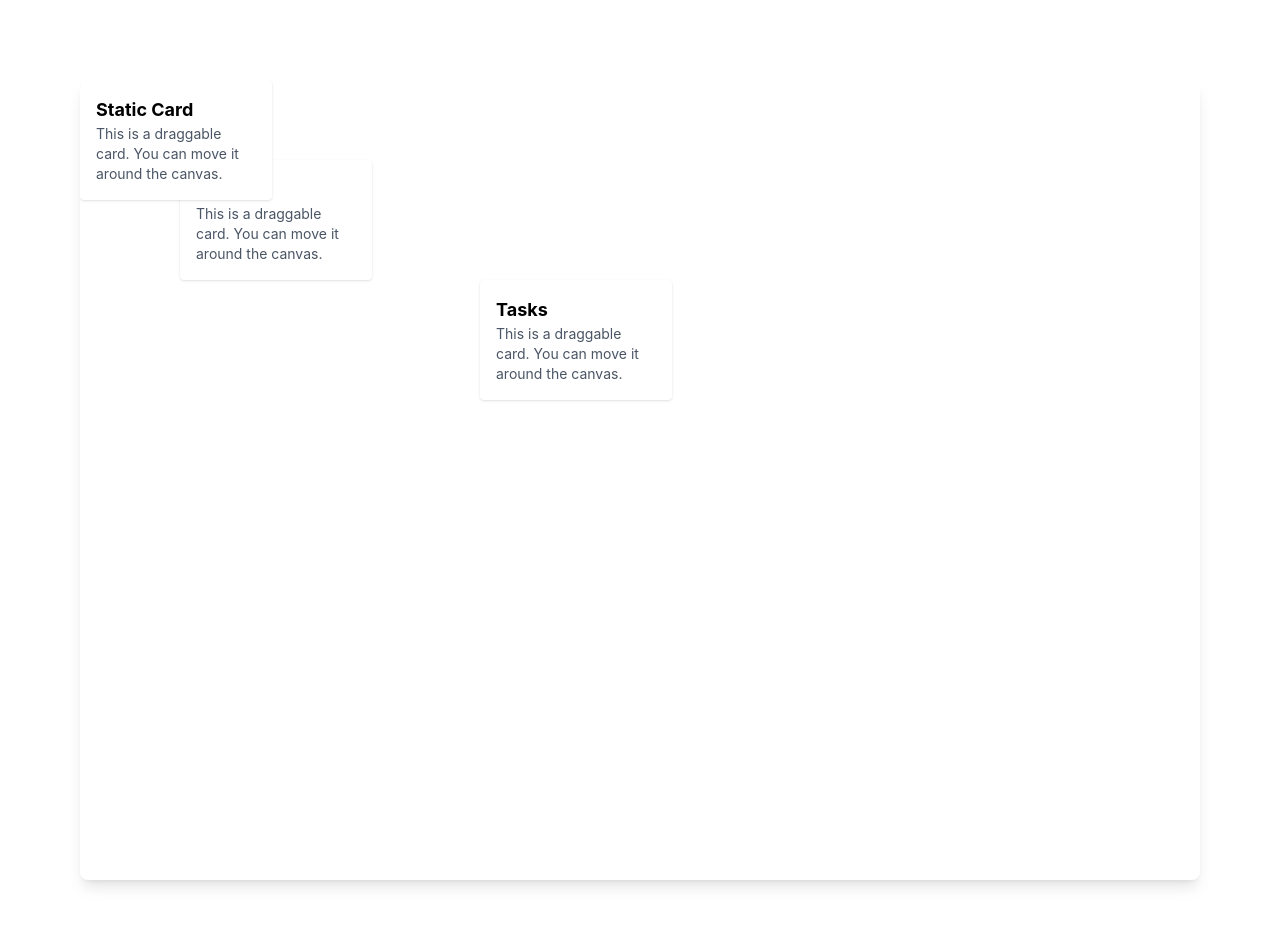
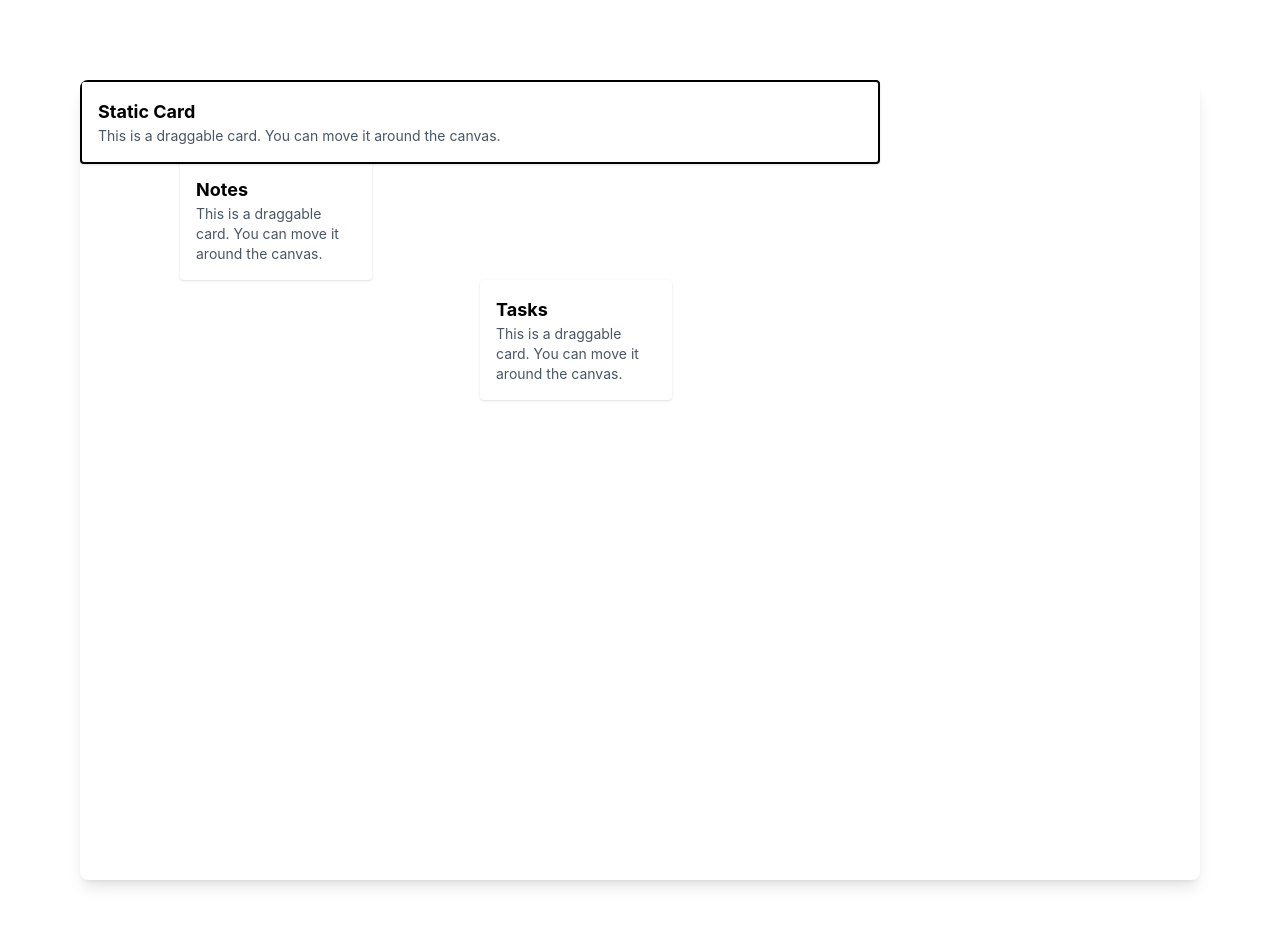
Before and after one commit to pusi2316/react-drag-canvas, a React (Vite) app in the folder react-drag-canvas/: page / in a window 1280 px wide. Shown: the top 926 px of the page. Built offline with nearby package versions, Linux system fonts and the light colour scheme.

Commit message:
making test card more visible

```diff
--- a/react-drag-canvas/src/App.tsx
+++ b/react-drag-canvas/src/App.tsx
@@ -41,7 +41,7 @@ export default function App() {
           onPositionChange={updatePosition}
           gridSnap={20}
         >
-          <MyCard title="Static Card" />
+          <MyCard title="Static Card" className="min-w-200 border-2" />
         </DragableWrapper>
       </Canvas>
     </div>
--- a/react-drag-canvas/src/components/MyCard.tsx
+++ b/react-drag-canvas/src/components/MyCard.tsx
@@ -1,6 +1,12 @@
-export default function MyCard({ title }: { title: string }) {
+export default function MyCard({
+  title,
+  className = "",
+}: {
+  title: string;
+  className?: string;
+}) {
   return (
-    <div className="w-48 p-4 bg-white rounded shadow">
+    <div className={`w-48 p-4 bg-white rounded shadow ${className}`}>
       <h3 className="text-lg font-bold">{title}</h3>
       <p className="text-sm text-gray-600">
         This is a draggable card. You can move it around the canvas.
```
